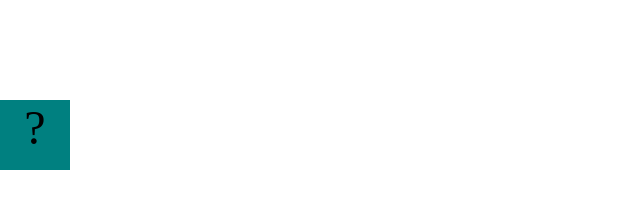
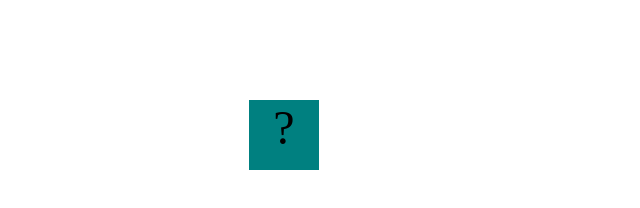
Before and after one commit to joaquinj30and4/joaquinj30and4.github.io, a plain HTML site: page fsd-projects/bouncing-box/index.html in a window 1280 px wide. Shown: the whole page, without its empty margins (0-640 px from the left). Drawn offline with Linux system fonts and the light colour scheme.

Commit message:
finnished TODO 2 on bouncing-box

```diff
--- a/fsd-projects/bouncing-box/index.html
+++ b/fsd-projects/bouncing-box/index.html
@@ -49,7 +49,7 @@
         });
 
         // Every 50 milliseconds, call the update Function (see below)
-        setInterval(update, 50);
+        setInterval(update, 20);
 
         // Every time the box is clicked, call the handleBoxClick Function (see below)
         box.on("click", handleBoxClick);
@@ -69,6 +69,7 @@
         //////////////////////////////////////////////////////////////////
 
         // TODO 2 - Variable declarations
+        var positionX = 0
 
 
 
@@ -80,8 +81,8 @@
          * If the box drifts off the screen, turn it around!
          */
         function update() {
-
-
+          moveBoxTo(positionX);
+          positionX += 1;
 
 
         }
@@ -94,6 +95,9 @@
          * - move the box to the left side of the screen.
          */
         function handleBoxClick() {
+          positionX = 0
+
+
 
 
 
```
